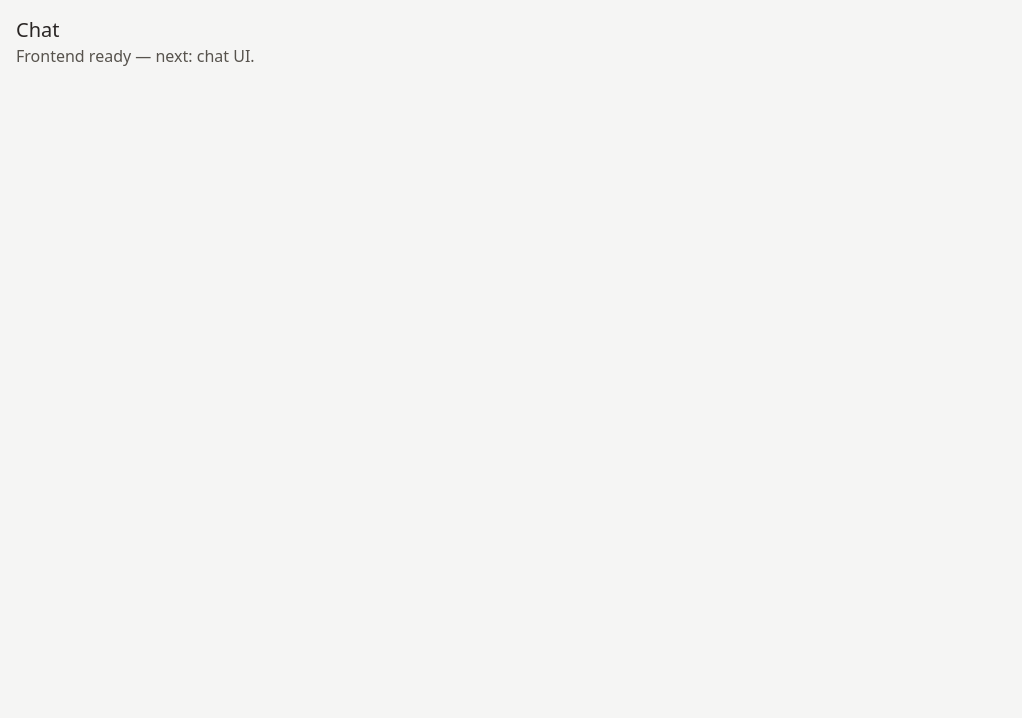
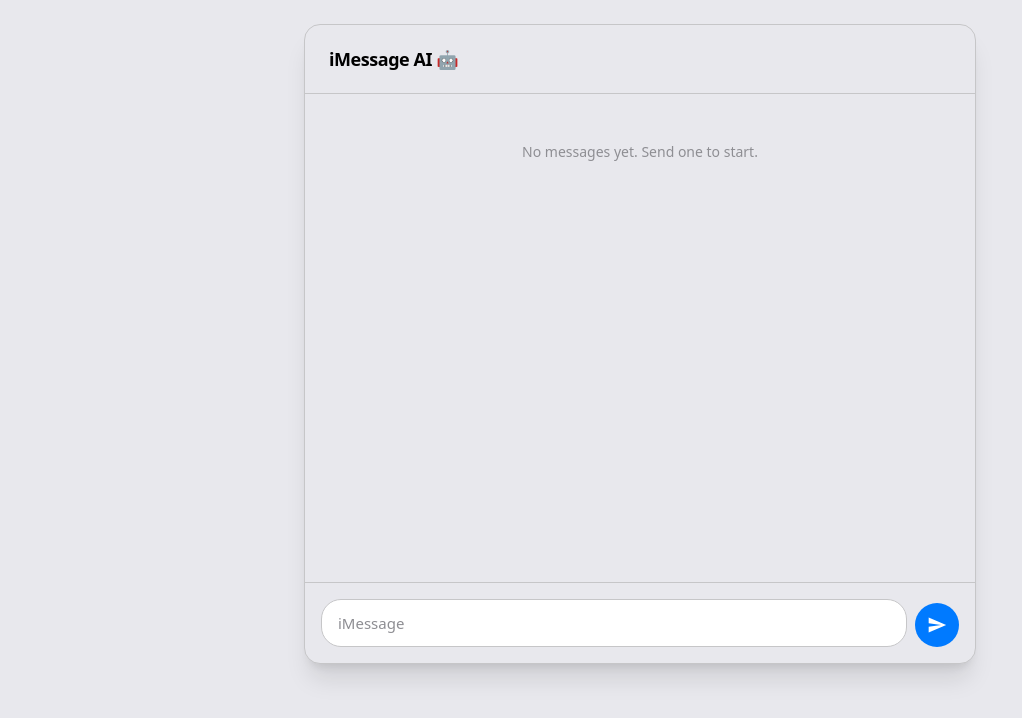
Before and after one commit to FabioDiCeglie/IMessage_AI_Chat, a React (Vite) app in the folder frontend/: page / in a window 1280 px wide. Shown: the top 718 px of the page, without its empty margins (0-1022 px from the left). Built offline with nearby package versions, Linux system fonts and the light colour scheme.

Commit message:
feat: Implement chat UI with message bubbles and input form; add types for message handling

```diff
--- a/frontend/src/App.tsx
+++ b/frontend/src/App.tsx
@@ -1,8 +1,9 @@
+import { Chat } from "./components/Chat"
+
 function App() {
   return (
-    <div className="min-h-screen bg-stone-100 p-4">
-      <h1 className="text-xl font-medium text-stone-800">Chat</h1>
-      <p className="text-stone-600">Frontend ready — next: chat UI.</p>
+    <div className="min-h-screen bg-app-bg text-app-text py-6 px-4 sm:px-6">
+      <Chat />
     </div>
   )
 }
--- /dev/null
+++ b/frontend/src/components/Bubble.tsx
@@ -0,0 +1,14 @@
+import type { BubbleProps } from "../types"
+
+export function Bubble({ role, content }: BubbleProps) {
+  const isUser = role === "user"
+  const align = isUser ? "justify-end" : "justify-start"
+  const bubble = isUser ? "bg-bubble-user text-white" : "bg-bubble-other text-black"
+  return (
+    <div className={`flex ${align}`}>
+      <div className={`max-w-[85%] rounded-2xl px-4 py-2.5 text-[15px] leading-snug ${bubble}`}>
+        {content}
+      </div>
+    </div>
+  )
+}
--- /dev/null
+++ b/frontend/src/components/Chat.tsx
@@ -0,0 +1,54 @@
+import { useState } from "react"
+import { Bubble } from "./Bubble"
+import type { Message } from "../types"
+
+export function Chat() {
+  const [messages, setMessages] = useState<Message[]>([])
+
+  return (
+    <div className="grid grid-rows-[auto_1fr_auto] min-h-[80vh] max-h-screen max-w-2xl mx-auto bg-app-bg border border-app-border rounded-2xl overflow-hidden shadow-xl">
+      <header className="px-6 py-5 border-b border-app-border">
+        <h1 className="text-lg font-semibold tracking-tight">iMessage AI 🤖</h1>
+      </header>
+
+      <div className="overflow-y-auto px-4 py-4 border-b border-app-border flex flex-col gap-2">
+        {messages.length === 0 ? (
+          <p className="text-app-muted text-sm text-center py-8">No messages yet. Send one to start.</p>
+        ) : (
+          messages.map((m, i) => <Bubble key={i} role={m.role} content={m.content} />)
+        )}
+      </div>
+
+      <footer className="p-4">
+        <form
+          className="flex gap-2 items-end"
+          onSubmit={(e) => {
+            e.preventDefault()
+            const input = e.currentTarget.elements.namedItem("message") as HTMLInputElement
+            const text = input?.value?.trim()
+            if (!text) return
+            setMessages((prev) => [...prev, { role: "user", content: text }])
+            input.value = ""
+          }}
+        >
+          <input
+            name="message"
+            type="text"
+            placeholder="iMessage"
+            className="flex-1 rounded-[1.25rem] bg-app-surface py-3 pl-4 pr-4 text-app-text text-[15px] placeholder:text-app-muted border border-app-border focus:outline-none focus:ring-1 focus:ring-app-accent focus:ring-offset-1 focus:ring-offset-app-bg"
+            aria-label="Message"
+          />
+          <button
+            type="submit"
+            className="shrink-0 rounded-full bg-bubble-user p-3 text-white hover:opacity-90 focus:outline-none focus:ring-1 focus:ring-app-accent focus:ring-offset-1 focus:ring-offset-app-bg transition-opacity"
+            aria-label="Send"
+          >
+            <svg width="20" height="20" viewBox="0 0 24 24" fill="currentColor" aria-hidden>
+              <path d="M2.01 21L23 12 2.01 3 2 10l15 2-15 2z" />
+            </svg>
+          </button>
+        </form>
+      </footer>
+    </div>
+  )
+}
--- /dev/null
+++ b/frontend/src/types.ts
@@ -0,0 +1,6 @@
+export type Message = {
+  role: "user" | "assistant"
+  content: string
+}
+
+export type BubbleProps = Message
```
